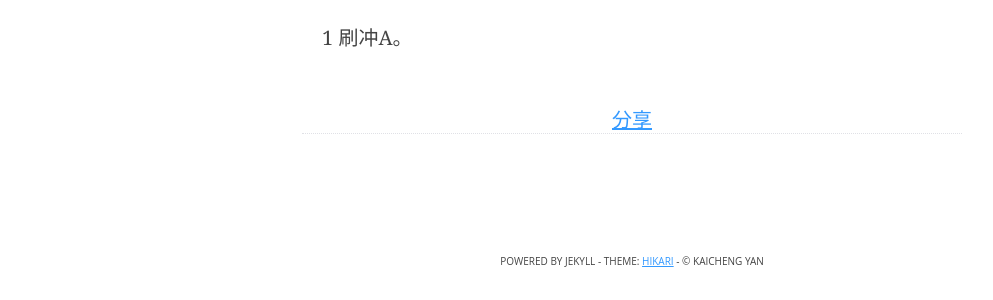
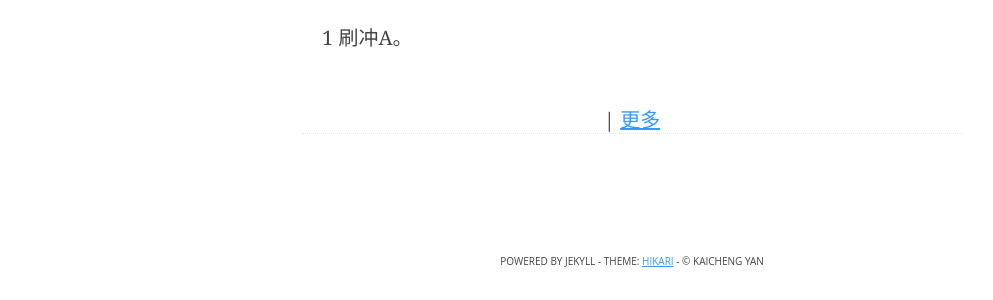
Before and after one commit to efz1602/efz1602.github.io, a Jekyll site: the page built from _posts/2014-06-13-list20140613.markdown, in a window 1280 px wide. Shown: the part 1238-1538 px from the top of the page, without its empty margins (8-1001 px from the left). Built offline with Jekyll 4.4.1, drawn with Linux system fonts in a browser that asks for light colours; some web fonts are replaced; Markdown is read by kramdown in place of the engine named in the settings.

```diff
--- a/_layouts/post.html
+++ b/_layouts/post.html
@@ -16,28 +16,18 @@
       {{ content }}
     </div>
     <div id="share" class="feat">
-        <script type="text/javascript">
-        (function(){
-        var p = {
-        url:location.href,
-        showcount:'0',/*是否显示分享总数,显示：'1'，不显示：'0' */
-        desc:'',/*默认分享理由(可选)*/
-        summary:'',/*分享摘要(可选)*/
-        title:'',/*分享标题(可选)*/
-        site:'',/*分享来源 如：腾讯网(可选)*/
-        pics:'', /*分享图片的路径(可选)*/
-        style:'203',
-        width:22,
-        height:22
-        };
-        var s = [];
-        for(var i in p){
-        s.push(i + '=' + encodeURIComponent(p[i]||''));
-        }
-        document.write(['<a align=center version="1.0" class="qzOpenerDiv" href="http://sns.qzone.qq.com/cgi-bin/qzshare/cgi_qzshare_onekey?',s.join('&'),'" target="_blank">分享</a>'].join(''));
-        })();
-        </script>
-        <script src="http://qzonestyle.gtimg.cn/qzone/app/qzlike/qzopensl.js#jsdate=20111201" charset="utf-8"></script>
+
+          <!-- ShareTo Button BEGIN -->
+          <div class="shareto_toolbox">
+          <a class="shareto_button_tsina"></a>
+          <a class="shareto_button_kaixin001"></a>
+          <a class="shareto_button_renren"></a>
+          <a class="shareto_button_douban"></a>
+          <span class="shareto_separator">|</span>
+          <a href="http://shareto.com.cn/share.html" class="shareto_button_compact">更多</a>
+          </div>
+          <script type="text/javascript" src="http://s.shareto.com.cn/js/shareto_button.js" charset="utf-8"></script>
+          <!-- ShareTo Button END -->
     </div>
     {% if page.next %}
       <a rel="next" href="{{ site.baseurl }}{{ page.next.url }}" id="next">
```
